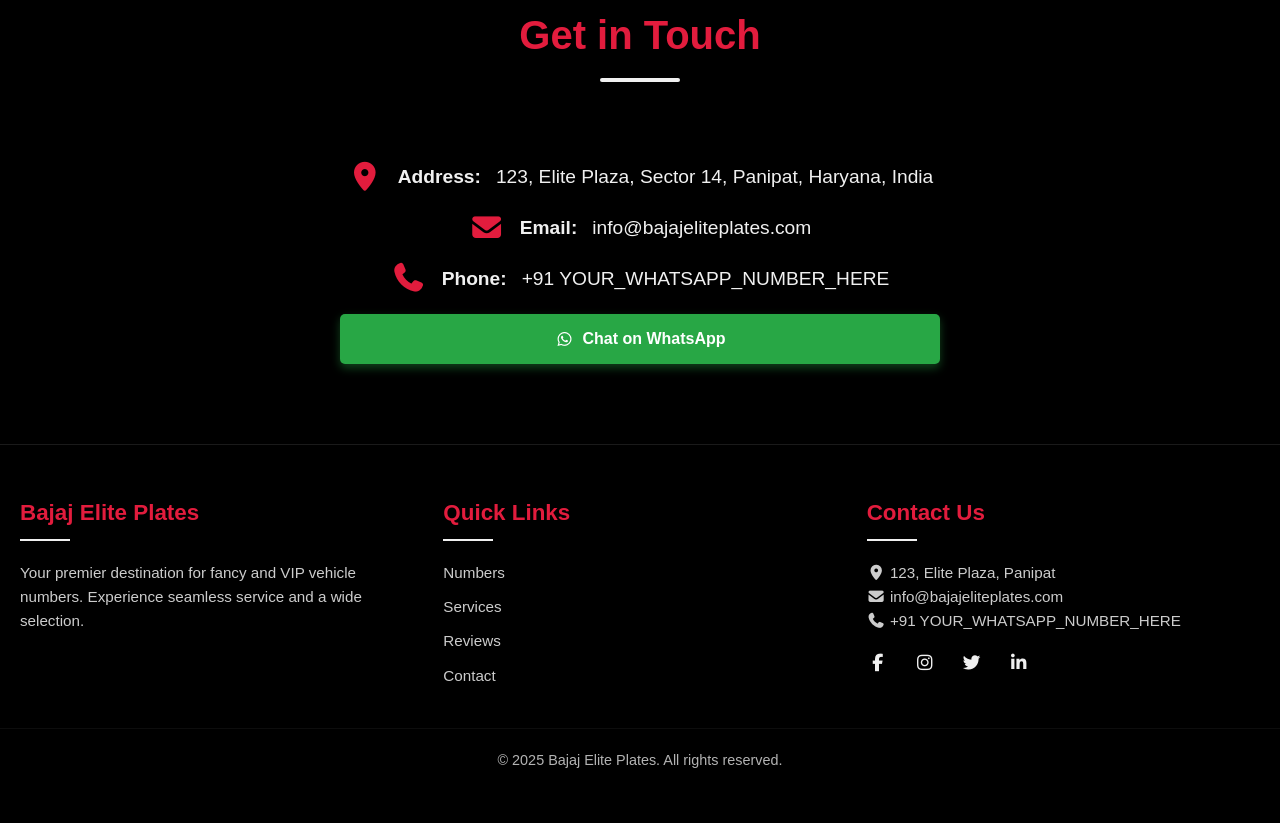
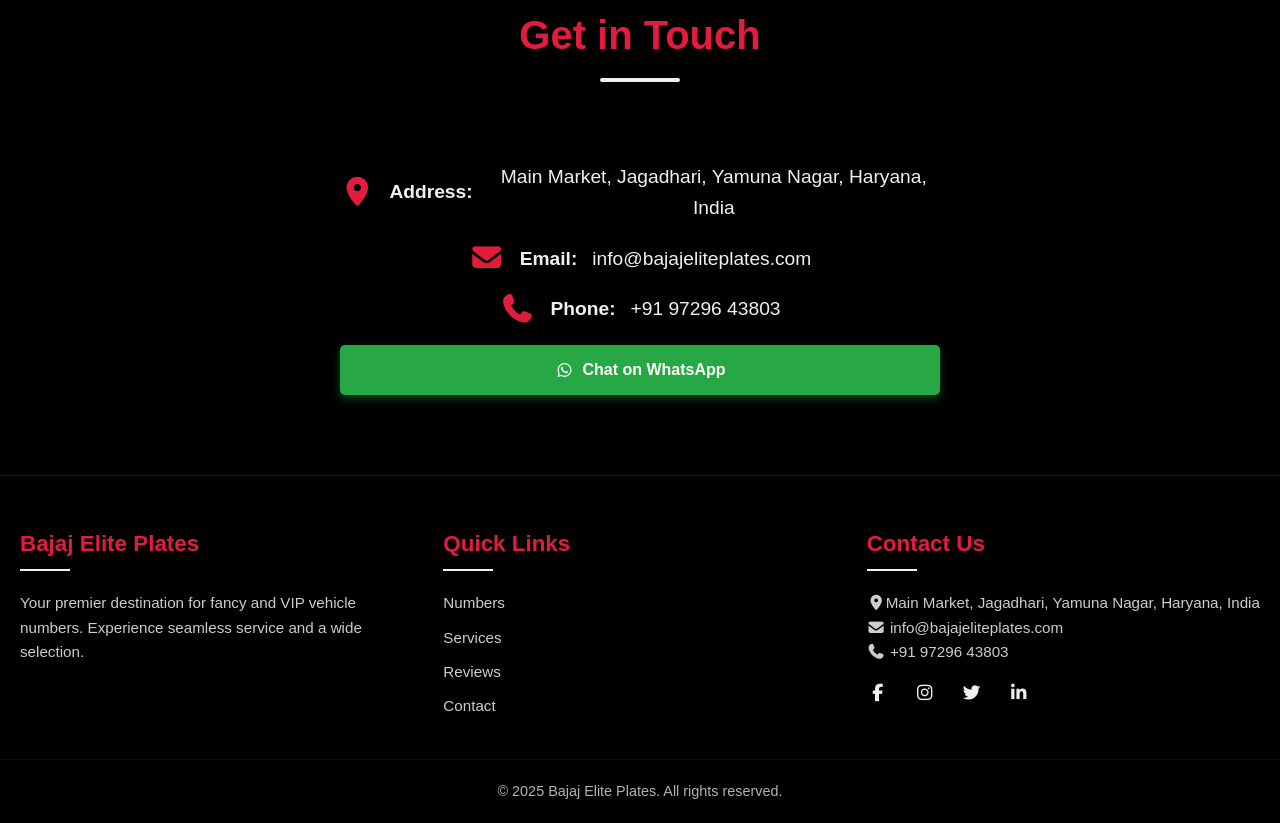
Before and after one commit to mohit4901/bajaj3, a website: page public/index.html in a window 1280 px wide. Shown: the part 4674-5497 px from the top of the page. Before the commit the page ends 5466 px from the top, so only its background shows below. Drawn offline with Linux system fonts and the light colour scheme; no server answers; a web font is replaced by a local one.

Commit message:
Update index.html

```diff
--- a/public/index.html
+++ b/public/index.html
@@ -226,10 +226,10 @@
             <div class="container contact-content">
                 <h2 class="section-title animate-on-scroll">Get in Touch</h2>
                 <div class="contact-info">
-                    <p class="contact-detail animate-on-scroll fade-in-up"><i class="fas fa-map-marker-alt contact-icon"></i> <strong>Address:</strong> 123, Elite Plaza, Sector 14, Panipat, Haryana, India</p>
+                    <p class="contact-detail animate-on-scroll fade-in-up"><i class="fas fa-map-marker-alt contact-icon"></i> <strong>Address:</strong> Main Market, Jagadhari, Yamuna Nagar, Haryana, India</p>
                     <p class="contact-detail animate-on-scroll fade-in-up delay-1"><i class="fas fa-envelope contact-icon"></i> <strong>Email:</strong> info@bajajeliteplates.com</p>
-                    <p class="contact-detail animate-on-scroll fade-in-up delay-2"><i class="fas fa-phone contact-icon"></i> <strong>Phone:</strong> +91 YOUR_WHATSAPP_NUMBER_HERE</p> <!-- Replace with your actual number -->
-                    <a href="https://wa.me/YOUR_WHATSAPP_NUMBER_HERE?text=Hello%20Bajaj%20Elite%20Plates,%20I'm%20interested%20in%20fancy%20vehicle%20numbers." target="_blank" class="btn btn-whatsapp contact-whatsapp-btn animate-on-scroll fade-in-up delay-3">
+                    <p class="contact-detail animate-on-scroll fade-in-up delay-2"><i class="fas fa-phone contact-icon"></i> <strong>Phone:</strong> +91 97296 43803</p> <!-- Replace with your actual number -->
+                    <a href="https://wa.me/9729643803?text=Hello%20Bajaj%20Elite%20Plates,%20I'm%20interested%20in%20fancy%20vehicle%20numbers." target="_blank" class="btn btn-whatsapp contact-whatsapp-btn animate-on-scroll fade-in-up delay-3">
                         <i class="fab fa-whatsapp"></i> Chat on WhatsApp
                     </a>
                 </div>
@@ -254,9 +254,9 @@
             </div>
             <div class="footer-col">
                 <h3 class="footer-heading">Contact Us</h3>
-                <p><i class="fas fa-map-marker-alt"></i> 123, Elite Plaza, Panipat</p>
+                <p><i class="fas fa-map-marker-alt"></i>Main Market, Jagadhari, Yamuna Nagar, Haryana, India</p>
                 <p><i class="fas fa-envelope"></i> info@bajajeliteplates.com</p>
-                <p><i class="fas fa-phone"></i> +91 YOUR_WHATSAPP_NUMBER_HERE</p>
+                <p><i class="fas fa-phone"></i> +91 97296 43803</p>
                 <div class="social-icons footer-social">
                     <a href="#" class="social-icon"><i class="fab fa-facebook-f"></i></a>
                     <a href="#" class="social-icon"><i class="fab fa-instagram"></i></a>
```
